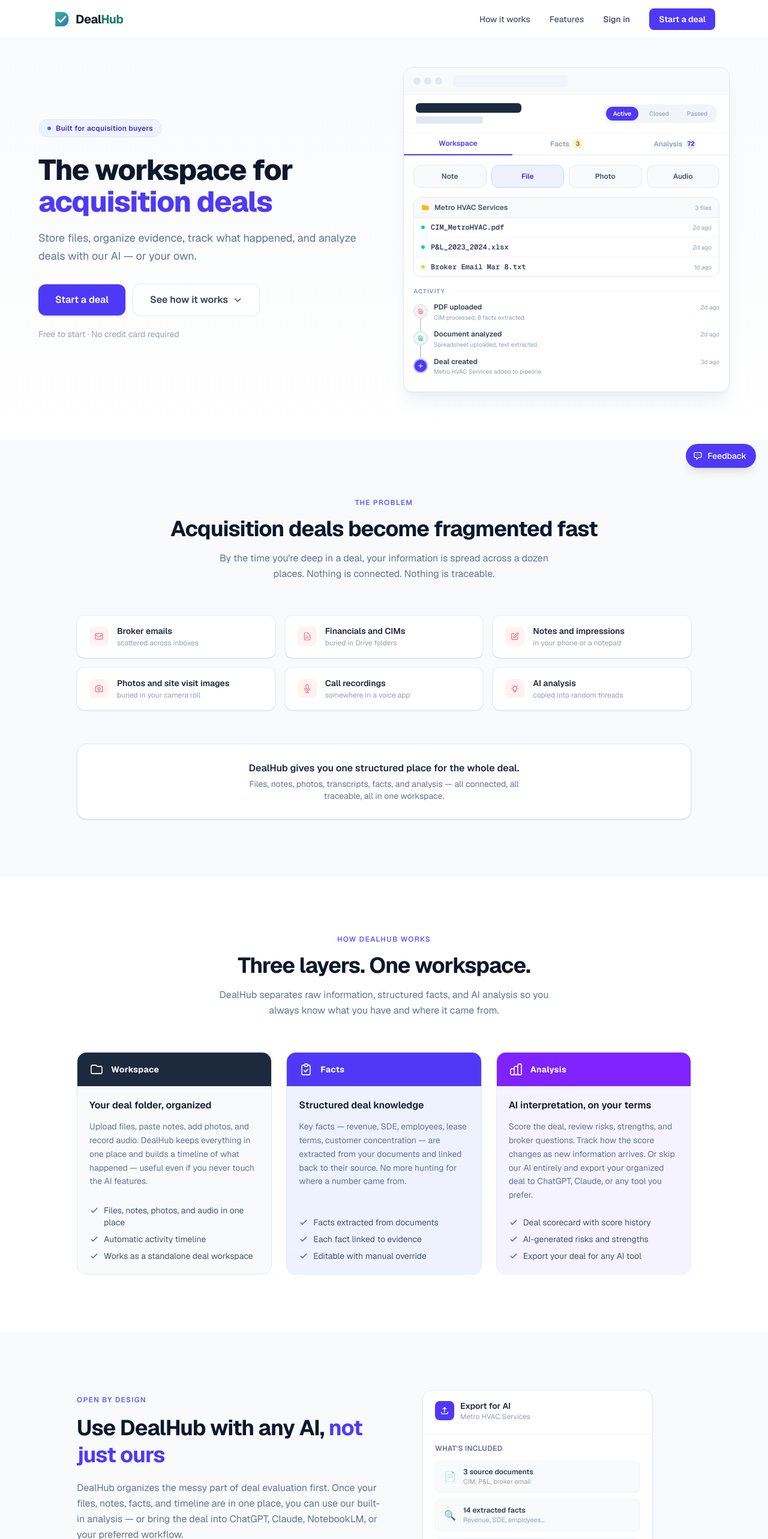
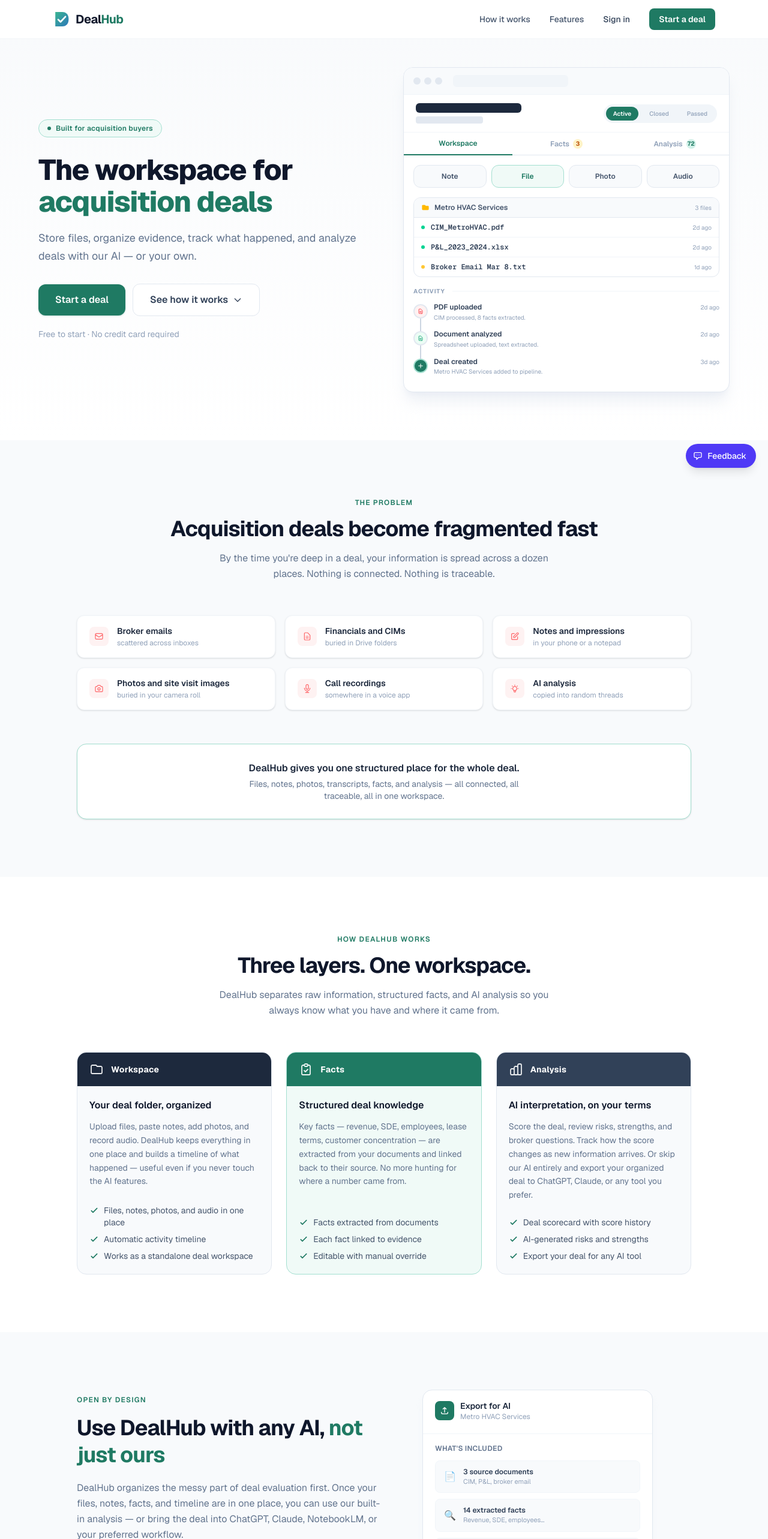
Before and after one commit to annathan83/dealhub, a Next.js app: page / in a window 1280 px wide. Shown: the top 2566 px of the page at 60% size. Built offline with nearby package versions, Linux system fonts and the light colour scheme.

Commit message:
design: align landing page color scheme to app teal brand (#1F7A63)
Made-with: Cursor

```diff
--- a/app/deals/[id]/page.tsx
+++ b/app/deals/[id]/page.tsx
@@ -75,7 +75,7 @@ export default async function DealPage({
         <div className="flex items-center gap-1.5 text-xs text-slate-400 mb-3">
           <Link
             href="/dashboard"
-            className="inline-flex items-center gap-1 hover:text-indigo-600 transition-colors font-medium"
+            className="inline-flex items-center gap-1 hover:text-[#1F7A63] transition-colors font-medium"
           >
             <svg className="w-3 h-3" fill="none" viewBox="0 0 24 24" stroke="currentColor" strokeWidth={2}>
               <path strokeLinecap="round" strokeLinejoin="round" d="M3 12l2-2m0 0l7-7 7 7M5 10v10a1 1 0 001 1h3m10-11l2 2m-2-2v10a1 1 0 01-1 1h-3m-6 0a1 1 0 001-1v-4a1 1 0 011-1h2a1 1 0 011 1v4a1 1 0 001 1m-6 0h6" />
--- a/components/AuthEntrySection.tsx
+++ b/components/AuthEntrySection.tsx
@@ -5,7 +5,7 @@ export default function AuthEntrySection() {
     <section className="py-24 px-6 bg-white">
       <div className="max-w-2xl mx-auto text-center">
 
-        <p className="text-xs font-semibold uppercase tracking-widest text-indigo-500 mb-4">
+        <p className="text-xs font-semibold uppercase tracking-widest text-[#1F7A63] mb-4">
           Get started
         </p>
         <h2 className="text-3xl sm:text-4xl font-bold text-slate-900 mb-4 tracking-tight">
@@ -20,7 +20,7 @@ export default function AuthEntrySection() {
           {/* Primary CTA */}
           <Link
             href="/signup"
-            className="inline-flex w-full items-center justify-center rounded-xl bg-indigo-600 px-6 py-3.5 text-base font-semibold text-white hover:bg-indigo-700 transition-colors shadow-sm shadow-indigo-200 mb-4"
+            className="inline-flex w-full items-center justify-center rounded-xl bg-[#1F7A63] px-6 py-3.5 text-base font-semibold text-white hover:bg-[#1a6854] transition-colors shadow-sm shadow-[#1F7A63]/20 mb-4"
           >
             Start your first deal — it&apos;s free
           </Link>
--- a/components/Hero.tsx
+++ b/components/Hero.tsx
@@ -23,7 +23,7 @@ function ProductMockup() {
           <div className="h-3 w-28 bg-slate-200 rounded" />
         </div>
         <div className="flex items-center gap-1.5 rounded-full bg-slate-100 px-1 py-1">
-          <span className="rounded-full bg-indigo-600 text-white text-[10px] font-semibold px-3 py-1">Active</span>
+          <span className="rounded-full bg-[#1F7A63] text-white text-[10px] font-semibold px-3 py-1">Active</span>
           <span className="text-[10px] font-medium text-slate-400 px-3 py-1">Closed</span>
           <span className="text-[10px] font-medium text-slate-400 px-3 py-1">Passed</span>
         </div>
@@ -40,14 +40,14 @@ function ProductMockup() {
             key={tab.label}
             className={`flex-1 py-2.5 text-center text-xs font-semibold flex items-center justify-center gap-1.5 ${
               tab.active
-                ? "text-indigo-600 border-b-2 border-indigo-600 -mb-px"
+                ? "text-[#1F7A63] border-b-2 border-[#1F7A63] -mb-px"
                 : "text-slate-400"
             }`}
           >
             {tab.label}
             {tab.badge && (
               <span className={`inline-flex items-center justify-center w-4 h-4 rounded-full text-[10px] font-bold ${
-                tab.label === "Facts" ? "bg-amber-100 text-amber-700" : "bg-indigo-100 text-indigo-700"
+                tab.label === "Facts" ? "bg-amber-100 text-amber-700" : "bg-[#D1F0E8] text-[#1F7A63]"
               }`}>
                 {tab.badge}
               </span>
@@ -63,7 +63,7 @@ function ProductMockup() {
         <div className="grid grid-cols-4 gap-2">
           {[
             { label: "Note", color: "bg-slate-50 border-slate-200 text-slate-600" },
-            { label: "File", color: "bg-indigo-50 border-indigo-200 text-indigo-700" },
+            { label: "File", color: "bg-[#F0FAF7] border-[#A3DFD0] text-[#1F7A63]" },
             { label: "Photo", color: "bg-slate-50 border-slate-200 text-slate-600" },
             { label: "Audio", color: "bg-slate-50 border-slate-200 text-slate-600" },
           ].map((btn) => (
@@ -104,12 +104,12 @@ function ProductMockup() {
           {[
             { icon: "bg-red-50 text-red-500", label: "PDF uploaded", sub: "CIM processed, 8 facts extracted.", time: "2d ago" },
             { icon: "bg-emerald-50 text-emerald-600", label: "Document analyzed", sub: "Spreadsheet uploaded, text extracted.", time: "2d ago" },
-            { icon: "bg-indigo-50 text-indigo-600", label: "Deal created", sub: "Metro HVAC Services added to pipeline.", time: "3d ago", anchor: true },
+            { icon: "bg-[#F0FAF7] text-[#1F7A63]", label: "Deal created", sub: "Metro HVAC Services added to pipeline.", time: "3d ago", anchor: true },
           ].map((event, i) => (
             <div key={i} className="flex gap-0">
               <div className="flex flex-col items-center" style={{ width: 24, minWidth: 24 }}>
                 <div style={{ width: 1.5, height: 8, background: i === 0 ? "transparent" : "#cbd5e1" }} />
-                <div className={`w-5 h-5 rounded-full flex items-center justify-center shrink-0 ring-2 shadow-[0_0_0_2px_white] z-10 ${event.anchor ? "bg-indigo-600 ring-indigo-300" : `${event.icon} ring-slate-200`}`}>
+                <div className={`w-5 h-5 rounded-full flex items-center justify-center shrink-0 ring-2 shadow-[0_0_0_2px_white] z-10 ${event.anchor ? "bg-[#1F7A63] ring-[#A3DFD0]" : `${event.icon} ring-slate-200`}`}>
                   {event.anchor ? (
                     <svg className="w-2.5 h-2.5 text-white" fill="none" viewBox="0 0 24 24" stroke="currentColor" strokeWidth={2.5}>
                       <path strokeLinecap="round" strokeLinejoin="round" d="M12 4v16m8-8H4" />
@@ -152,9 +152,9 @@ export default function Hero() {
           <div className="flex-1 text-center lg:text-left max-w-xl mx-auto lg:mx-0">
 
             {/* Label */}
-            <div className="inline-flex items-center gap-2 rounded-full bg-indigo-50 border border-indigo-100 px-3.5 py-1.5 mb-7">
-              <span className="h-1.5 w-1.5 rounded-full bg-indigo-500" />
-              <span className="text-xs font-semibold text-indigo-700 tracking-wide">
+            <div className="inline-flex items-center gap-2 rounded-full bg-[#F0FAF7] border border-[#A3DFD0] px-3.5 py-1.5 mb-7">
+              <span className="h-1.5 w-1.5 rounded-full bg-[#1F7A63]" />
+              <span className="text-xs font-semibold text-[#1F7A63] tracking-wide">
                 Built for acquisition buyers
               </span>
             </div>
@@ -162,7 +162,7 @@ export default function Hero() {
             {/* Headline */}
             <h1 className="text-4xl sm:text-5xl font-extrabold tracking-tight text-slate-900 leading-[1.1] mb-5">
               The workspace for{" "}
-              <span className="text-indigo-600">acquisition deals</span>
+              <span className="text-[#1F7A63]">acquisition deals</span>
             </h1>
 
             {/* Subheadline */}
@@ -174,7 +174,7 @@ export default function Hero() {
             <div className="flex flex-col sm:flex-row items-center justify-center lg:justify-start gap-3">
               <Link
                 href="/signup"
-                className="w-full sm:w-auto inline-flex items-center justify-center rounded-xl bg-indigo-600 px-7 py-3.5 text-base font-semibold text-white hover:bg-indigo-700 transition-colors shadow-sm shadow-indigo-200"
+                className="w-full sm:w-auto inline-flex items-center justify-center rounded-xl bg-[#1F7A63] px-7 py-3.5 text-base font-semibold text-white hover:bg-[#1a6854] transition-colors shadow-sm shadow-[#1F7A63]/20"
               >
                 Start a deal
               </Link>
--- a/components/Navbar.tsx
+++ b/components/Navbar.tsx
@@ -34,7 +34,7 @@ export default function Navbar() {
           </Link>
           <Link
             href="/signup"
-            className="inline-flex items-center justify-center rounded-lg bg-indigo-600 px-4 py-2 text-sm font-semibold text-white hover:bg-indigo-700 transition-colors"
+            className="inline-flex items-center justify-center rounded-lg bg-[#1F7A63] px-4 py-2 text-sm font-semibold text-white hover:bg-[#1a6854] transition-colors"
           >
             Start a deal
           </Link>
@@ -66,7 +66,7 @@ export default function Navbar() {
           </Link>
           <Link
             href="/signup"
-            className="inline-flex items-center justify-center rounded-lg bg-indigo-600 px-4 py-3 text-sm font-semibold text-white hover:bg-indigo-700 transition-colors"
+            className="inline-flex items-center justify-center rounded-lg bg-[#1F7A63] px-4 py-3 text-sm font-semibold text-white hover:bg-[#1a6854] transition-colors"
             onClick={() => setMenuOpen(false)}
           >
             Start a deal
--- a/components/OwnAiSection.tsx
+++ b/components/OwnAiSection.tsx
@@ -49,12 +49,12 @@ export default function OwnAiSection() {
 
           {/* Left: copy */}
           <div className="flex-1 max-w-lg">
-            <p className="text-xs font-semibold uppercase tracking-widest text-indigo-500 mb-4">
+            <p className="text-xs font-semibold uppercase tracking-widest text-[#1F7A63] mb-4">
               Open by design
             </p>
             <h2 className="text-3xl sm:text-4xl font-bold text-slate-900 mb-5 tracking-tight leading-tight">
               Use DealHub with any AI,{" "}
-              <span className="text-indigo-600">not just ours</span>
+              <span className="text-[#1F7A63]">not just ours</span>
             </h2>
             <p className="text-slate-500 text-base leading-relaxed mb-8">
               DealHub organizes the messy part of deal evaluation first. Once your files, notes, facts, and timeline are in one place, you can use our built-in analysis — or bring the deal into ChatGPT, Claude, NotebookLM, or your preferred workflow.
@@ -79,7 +79,7 @@ export default function OwnAiSection() {
               {/* Header */}
               <div className="px-5 py-4 border-b border-slate-100">
                 <div className="flex items-center gap-2.5 mb-1">
-                  <div className="w-8 h-8 rounded-lg bg-indigo-600 flex items-center justify-center">
+                  <div className="w-8 h-8 rounded-lg bg-[#1F7A63] flex items-center justify-center">
                     <svg className="w-4 h-4 text-white" fill="none" viewBox="0 0 24 24" stroke="currentColor" strokeWidth={2}>
                       <path strokeLinecap="round" strokeLinejoin="round" d="M4 16v1a3 3 0 003 3h10a3 3 0 003-3v-1m-4-8l-4-4m0 0L8 8m4-4v12" />
                     </svg>
--- a/components/ProblemSection.tsx
+++ b/components/ProblemSection.tsx
@@ -61,7 +61,7 @@ export default function ProblemSection() {
     <section className="py-24 px-6 bg-slate-50">
       <div className="max-w-5xl mx-auto">
 
-        <p className="text-xs font-semibold uppercase tracking-widest text-indigo-500 mb-4 text-center">
+        <p className="text-xs font-semibold uppercase tracking-widest text-[#1F7A63] mb-4 text-center">
           The problem
         </p>
 
@@ -91,7 +91,7 @@ export default function ProblemSection() {
         </div>
 
         {/* Resolution callout */}
-        <div className="rounded-2xl bg-white border border-indigo-100 px-8 py-7 text-center shadow-sm">
+        <div className="rounded-2xl bg-white border border-[#A3DFD0] px-8 py-7 text-center shadow-sm">
           <p className="text-base font-semibold text-slate-800 mb-1">
             DealHub gives you one structured place for the whole deal.
           </p>
--- a/components/SolutionSection.tsx
+++ b/components/SolutionSection.tsx
@@ -21,10 +21,10 @@ const pillars = [
   },
   {
     tab: "Facts",
-    color: "bg-indigo-600",
+    color: "bg-[#1F7A63]",
     textColor: "text-white",
-    accentBg: "bg-indigo-50",
-    accentBorder: "border-indigo-100",
+    accentBg: "bg-[#F0FAF7]",
+    accentBorder: "border-[#A3DFD0]",
     icon: (
       <svg className="w-6 h-6" fill="none" viewBox="0 0 24 24" stroke="currentColor" strokeWidth={1.8}>
         <path strokeLinecap="round" strokeLinejoin="round" d="M9 5H7a2 2 0 00-2 2v12a2 2 0 002 2h10a2 2 0 002-2V7a2 2 0 00-2-2h-2M9 5a2 2 0 002 2h2a2 2 0 002-2M9 5a2 2 0 012-2h2a2 2 0 012 2m-6 9l2 2 4-4" />
@@ -41,10 +41,10 @@ const pillars = [
   },
   {
     tab: "Analysis",
-    color: "bg-violet-600",
+    color: "bg-slate-700",
     textColor: "text-white",
-    accentBg: "bg-violet-50",
-    accentBorder: "border-violet-100",
+    accentBg: "bg-slate-50",
+    accentBorder: "border-slate-200",
     icon: (
       <svg className="w-6 h-6" fill="none" viewBox="0 0 24 24" stroke="currentColor" strokeWidth={1.8}>
         <path strokeLinecap="round" strokeLinejoin="round" d="M9 19v-6a2 2 0 00-2-2H5a2 2 0 00-2 2v6a2 2 0 002 2h2a2 2 0 002-2zm0 0V9a2 2 0 012-2h2a2 2 0 012 2v10m-6 0a2 2 0 002 2h2a2 2 0 002-2m0 0V5a2 2 0 012-2h2a2 2 0 012 2v14a2 2 0 01-2 2h-2a2 2 0 01-2-2z" />
@@ -66,7 +66,7 @@ export default function SolutionSection() {
     <section className="py-24 px-6 bg-white" id="pillars">
       <div className="max-w-5xl mx-auto">
 
-        <p className="text-xs font-semibold uppercase tracking-widest text-indigo-500 mb-4 text-center">
+        <p className="text-xs font-semibold uppercase tracking-widest text-[#1F7A63] mb-4 text-center">
           How DealHub works
         </p>
 
@@ -97,7 +97,7 @@ export default function SolutionSection() {
                 <ul className="mt-auto space-y-2 pt-3">
                   {pillar.bullets.map((b) => (
                     <li key={b} className="flex items-start gap-2 text-sm text-slate-600">
-                      <svg className="w-4 h-4 text-indigo-500 shrink-0 mt-0.5" fill="none" viewBox="0 0 24 24" stroke="currentColor" strokeWidth={2.5}>
+                      <svg className="w-4 h-4 text-[#1F7A63] shrink-0 mt-0.5" fill="none" viewBox="0 0 24 24" stroke="currentColor" strokeWidth={2.5}>
                         <path strokeLinecap="round" strokeLinejoin="round" d="M5 13l4 4L19 7" />
                       </svg>
                       {b}
--- a/components/TrustSection.tsx
+++ b/components/TrustSection.tsx
@@ -46,12 +46,12 @@ export default function TrustSection() {
 
           {/* Left: headline */}
           <div className="flex-1 max-w-md">
-            <p className="text-xs font-semibold uppercase tracking-widest text-indigo-400 mb-4">
+            <p className="text-xs font-semibold uppercase tracking-widest text-[#4CAF8F] mb-4">
               Our philosophy
             </p>
             <h2 className="text-3xl sm:text-4xl font-bold text-white mb-5 tracking-tight leading-tight">
               Built for serious buyers,{" "}
-              <span className="text-indigo-400">not AI hype</span>
+              <span className="text-[#4CAF8F]">not AI hype</span>
             </h2>
             <p className="text-slate-400 text-base leading-relaxed">
               DealHub does not ask you to blindly trust a black box. It gives you a clean workspace, transparent facts, evidence-backed deal knowledge, and optional AI support. You stay in control of your process.
@@ -65,7 +65,7 @@ export default function TrustSection() {
                 key={i}
                 className="flex items-start gap-3.5 rounded-xl bg-slate-800/60 border border-slate-700/60 px-5 py-4"
               >
-                <div className="flex-shrink-0 flex items-center justify-center w-9 h-9 rounded-lg bg-indigo-600/20 text-indigo-400 mt-0.5">
+                <div className="flex-shrink-0 flex items-center justify-center w-9 h-9 rounded-lg bg-[#1F7A63]/20 text-[#4CAF8F] mt-0.5">
                   {p.icon}
                 </div>
                 <div>
```
Also changed, not shown: components/HowItWorks.tsx (+4 -4 lines).
